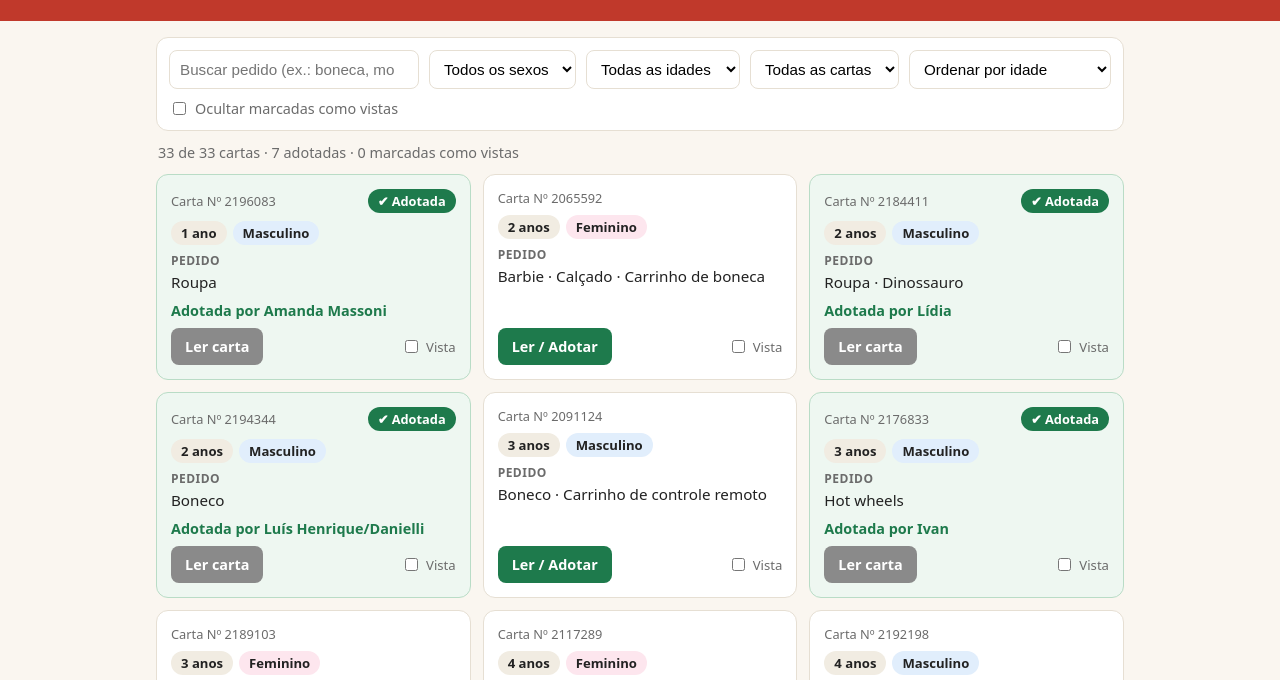
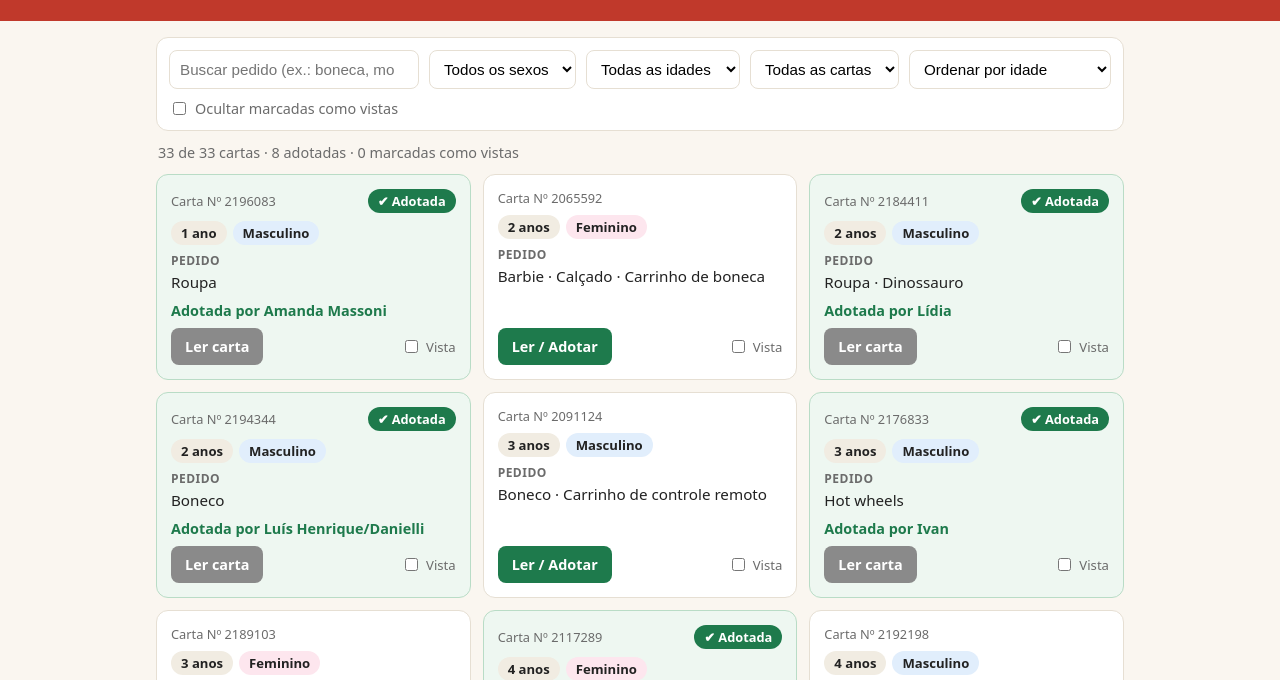
Before and after one commit to LuisHGJ/CorreiosNatal, a plain HTML site: page index.html in a window 1280 px wide. Shown: the part 84-764 px from the top of the page. Drawn offline with Linux system fonts and the light colour scheme.

Commit message:
Adiciona carta 2117289 como adotada

```diff
--- a/index.html
+++ b/index.html
@@ -122,6 +122,7 @@ const CARTAS = [
 // Cartas já adotadas: "número da carta": "Nome de quem adotou"
 // Para marcar uma carta, adicione uma linha aqui e suba o arquivo de novo.
 const ADOTADAS = {
+  2117289: "Victor H",
   2167798: "Luís Henrique/Danielli",
   2176373: "Luís Henrique/Danielli",
   2176833: "Ivan",
```
